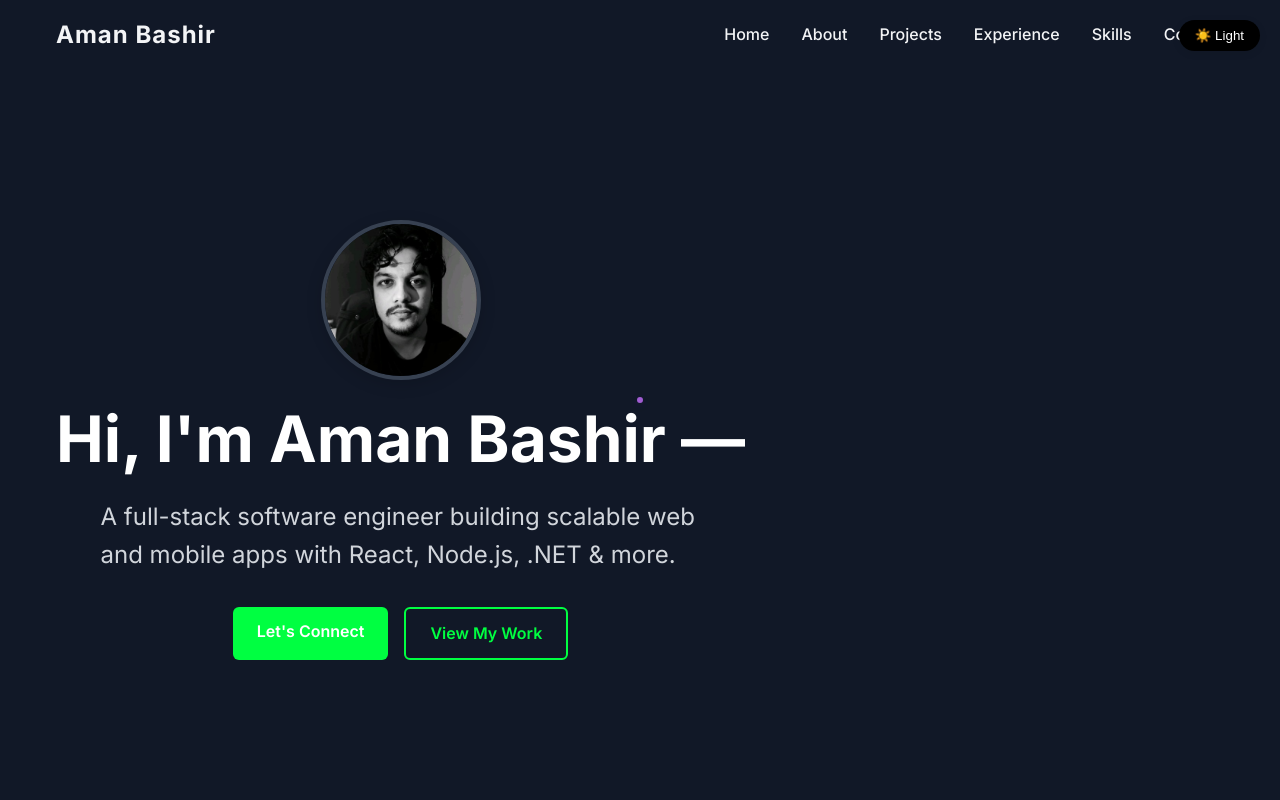
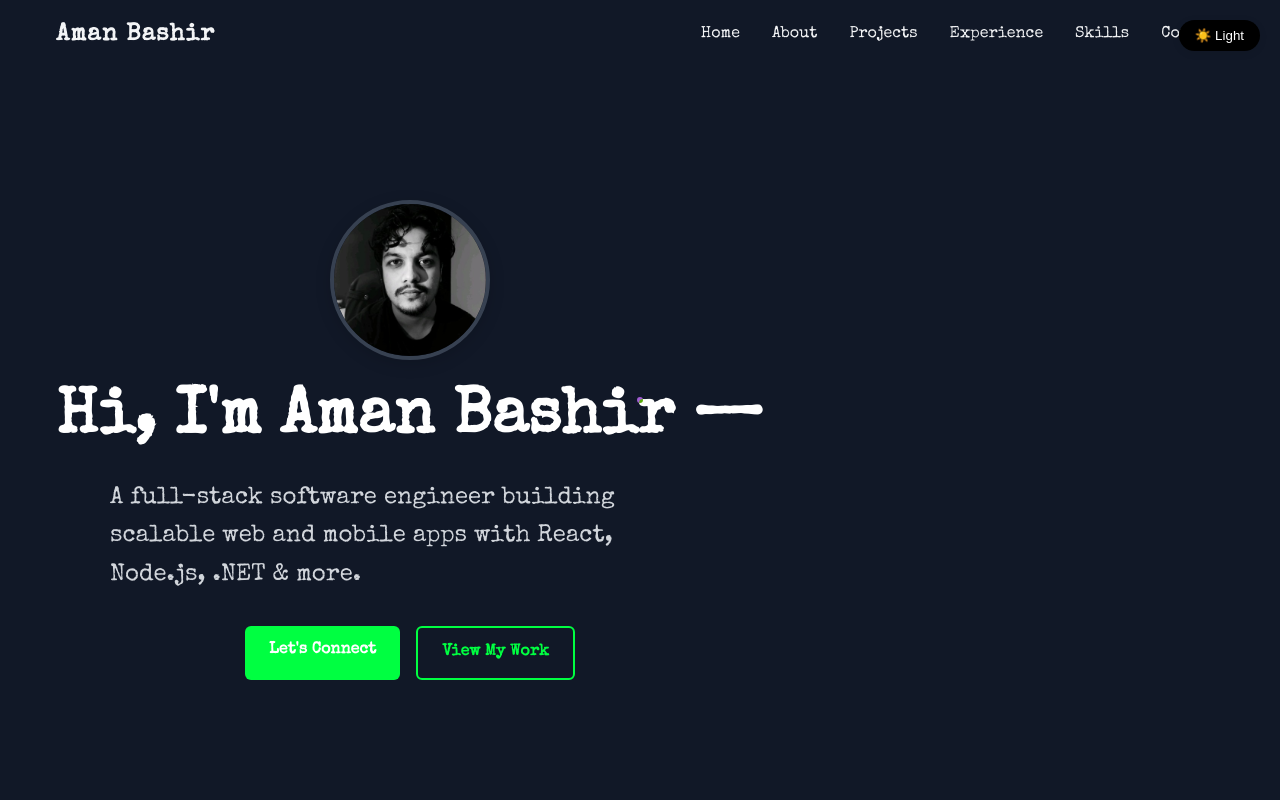
Before and after one commit to aman-technyx/amanbashir.dev, a React (Vite) app: page / in a window 1280 px wide. Shown: the top 800 px of the page. Built offline with nearby package versions, Linux system fonts and the light colour scheme.

Commit message:
change font family look like red dead redemption 2

```diff
--- a/src/styles/main.scss
+++ b/src/styles/main.scss
@@ -1,3 +1,5 @@
+@import url('https://fonts.googleapis.com/css2?family=Special+Elite&display=swap');
+
 // SCSS Variables (move these to the top!)
 $primary-color: #00ff41;
 $secondary-color: #00cc33;
@@ -5,7 +7,7 @@ $text-color: #1f2937;
 $light-text: #6b7280;
 $background-color: #ffffff;
 $section-bg: #f3f4f6;
-$font-family: 'Inter', sans-serif;
+$font-family: 'Special Elite', cursive, sans-serif;
 
 // Tailwind CSS Directives
 @tailwind base;
```
